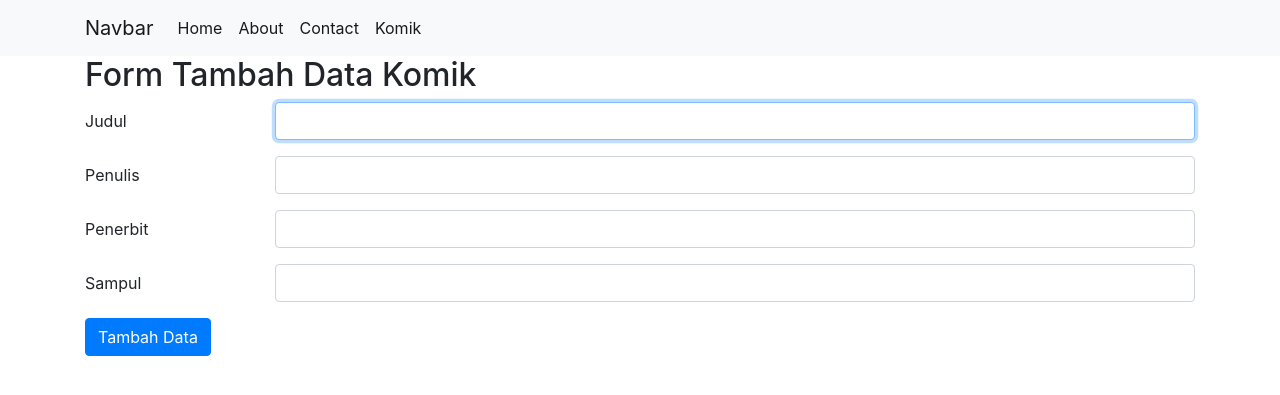
After one commit to cyptrid/ci4, a CodeIgniter 4 app: template app/Views/komik/create.php in a window 1280 px wide. The commit adds this page. Shown: the top 395 px of the page. Run offline with PHP 8.4 and a stand-in for CodeIgniter, Linux system fonts and the light colour scheme; the template is opened without the code that fills it, so the values that code supplies are empty; some libraries are stand-ins or nearby versions.

Commit message:
Insert Data

```diff
--- a/app/Config/Routes.php
+++ b/app/Config/Routes.php
@@ -32,7 +32,7 @@ $routes->setAutoRoute(true);
 // We get a performance increase by specifying the default
 // route since we don't have to scan directories.
 $routes->get('/', 'Pages::index');
-
+$routes->get('/komik/create', 'komik::create');
 $routes->get('komik/(:segment)', 'Komik::detail/$1');
 
 /**
--- a/app/Models/KomikModel.php
+++ b/app/Models/KomikModel.php
@@ -8,6 +8,7 @@ class KomikModel extends Model
 {
     protected $table = 'komik';
     protected $useTimestamps = true;
+    protected $allowedFields = ['judul', 'slug', 'penulis', 'penerbit', 'sampul'];
 
     public function getKomik($slug = false)
     {
--- /dev/null
+++ b/app/Views/komik/create.php
@@ -0,0 +1,45 @@
+<?= $this->extend('layout/template'); ?>
+
+<?= $this->section('content'); ?>
+
+<div class="container">
+    <div class="row">
+        <div class="col">
+            <h2>Form Tambah Data Komik</h2>
+            <form action="/komik/save" method="post">
+                <?= csrf_field(); ?>
+                <div class="form-group row">
+                    <label for="judul" class="col-sm-2 col-form-label">Judul</label>
+                    <div class="col-sm-10">
+                        <input type="text" class="form-control" name="judul" id="judul" autofocus>
+                    </div>
+                </div>
+                <div class="form-group row">
+                    <label for="penulis" class="col-sm-2 col-form-label">Penulis</label>
+                    <div class="col-sm-10">
+                        <input type="text" class="form-control" name="penulis" id="penulis">
+                    </div>
+                </div>
+                <div class="form-group row">
+                    <label for="penerbit" class="col-sm-2 col-form-label">Penerbit</label>
+                    <div class="col-sm-10">
+                        <input type="text" class="form-control" name="penerbit" id="penerbit">
+                    </div>
+                </div>
+                <div class="form-group row">
+                    <label for="sampul" class="col-sm-2 col-form-label">Sampul</label>
+                    <div class="col-sm-10">
+                        <input type="text" class="form-control" name="sampul" id="sampul">
+                    </div>
+                </div>
+                <div class="form-group row">
+                    <div class="col-sm-10">
+                        <button type="submit" class="btn btn-primary">Tambah Data</button>
+                    </div>
+                </div>
+            </form>
+        </div>
+    </div>
+</div>
+
+<?= $this->endSection(); ?>
--- a/app/Views/komik/index.php
+++ b/app/Views/komik/index.php
@@ -4,7 +4,13 @@
 <div class="container">
     <div class="row">
         <div class="col">
+            <a href="/komik/create" class="btn btn-primary mt-3">Tambah Data Komik</a>
             <h1 class="mt-2">Daftar Komik</h1>
+            <?php if (session()->getFlashdata('pesan')) : ?>
+                <div class="alert alert-success" role="alert">
+                    <?= session()->getFlashdata('pesan'); ?>
+                </div>
+            <?php endif; ?>
             <table class="table">
                 <thead>
                     <tr>
```
Also changed, not shown: app/Controllers/Komik.php (+38 -0 lines).
